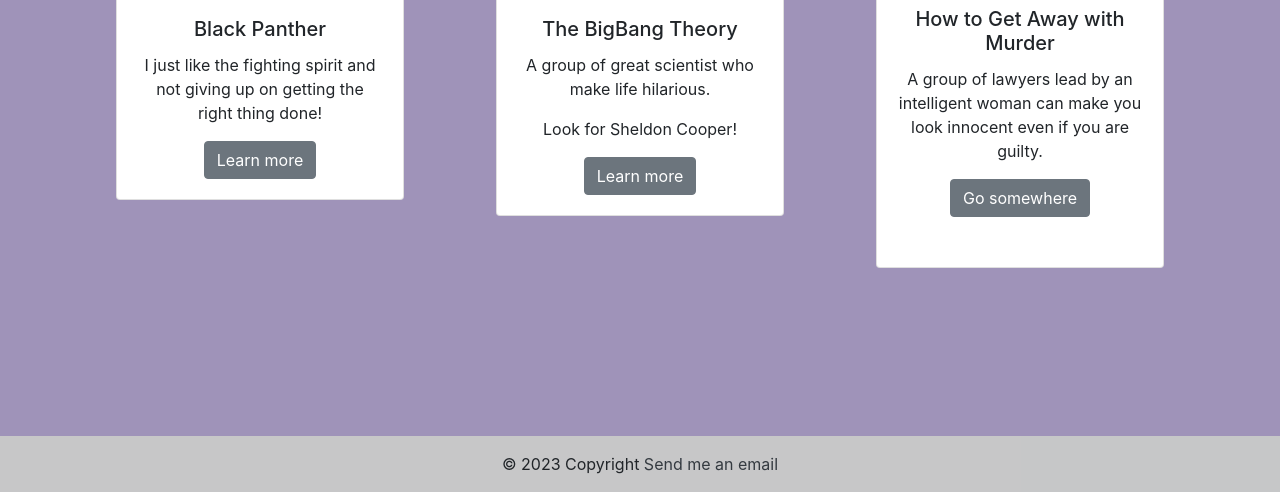
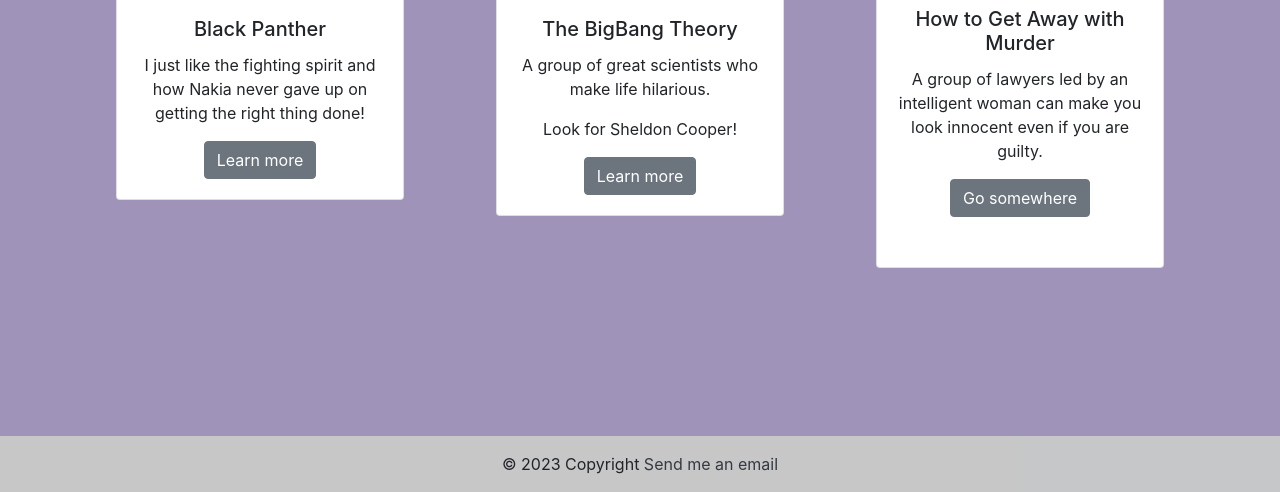
Before and after one commit to Amigo51/movieranking, a plain HTML site: page index.html in a window 1280 px wide. Shown: the part 308-800 px from the top of the page. Drawn offline with nearby package versions, Linux system fonts and the light colour scheme.

Commit message:
grammatical changes

```diff
--- a/index.html
+++ b/index.html
@@ -14,13 +14,6 @@
   <body style="height: 100vh; background-color: rgba(95, 75, 139, 0.6)">
     <div class="container" style="text-align: center">
       <header>
-        <!-- Background image -->
-        <!--<div
-          class="p-5 text-center bg-image"
-          style="
-            background-image: url('https://mdbcdn.b-cdn.net/img/new/slides/041.webp');
-            height: 350px;
-          ">-->
         <div class="mask" style="background-color: rgba(0, 0, 0, 0.1)">
           <div class="d-flex justify-content-center align-items-center h-20">
             <div class="text-white">
@@ -44,7 +37,8 @@
               <div class="card-body">
                 <h5 class="card-title">Black Panther</h5>
                 <p class="card-text">
-                  I just like the fighting spirit and not giving up on getting the right thing done!
+                  I just like the fighting spirit and how Nakia never gave up on getting the right
+                  thing done!
                 </p>
                 <a href="https://www.marvel.com/movies/black-panther" class="btn btn-secondary"
                   >Learn more</a
@@ -62,7 +56,7 @@
                 alt="Transformers" />
               <div class="card-body">
                 <h5 class="card-title">The BigBang Theory</h5>
-                <p class="card-text">A group of great scientist who make life hilarious.</p>
+                <p class="card-text">A group of great scientists who make life hilarious.</p>
                 <p class="card-text">Look for Sheldon Cooper!</p>
                 <a href="https://www.imdb.com/title/tt0898266/" class="btn btn-secondary"
                   >Learn more</a
@@ -81,7 +75,7 @@
             <div class="card-body">
               <h5 class="card-title">How to Get Away with Murder</h5>
               <p class="card-text">
-                A group of lawyers lead by an intelligent woman can make you look innocent even if
+                A group of lawyers led by an intelligent woman can make you look innocent even if
                 you are guilty.
               </p>
               <a
```
